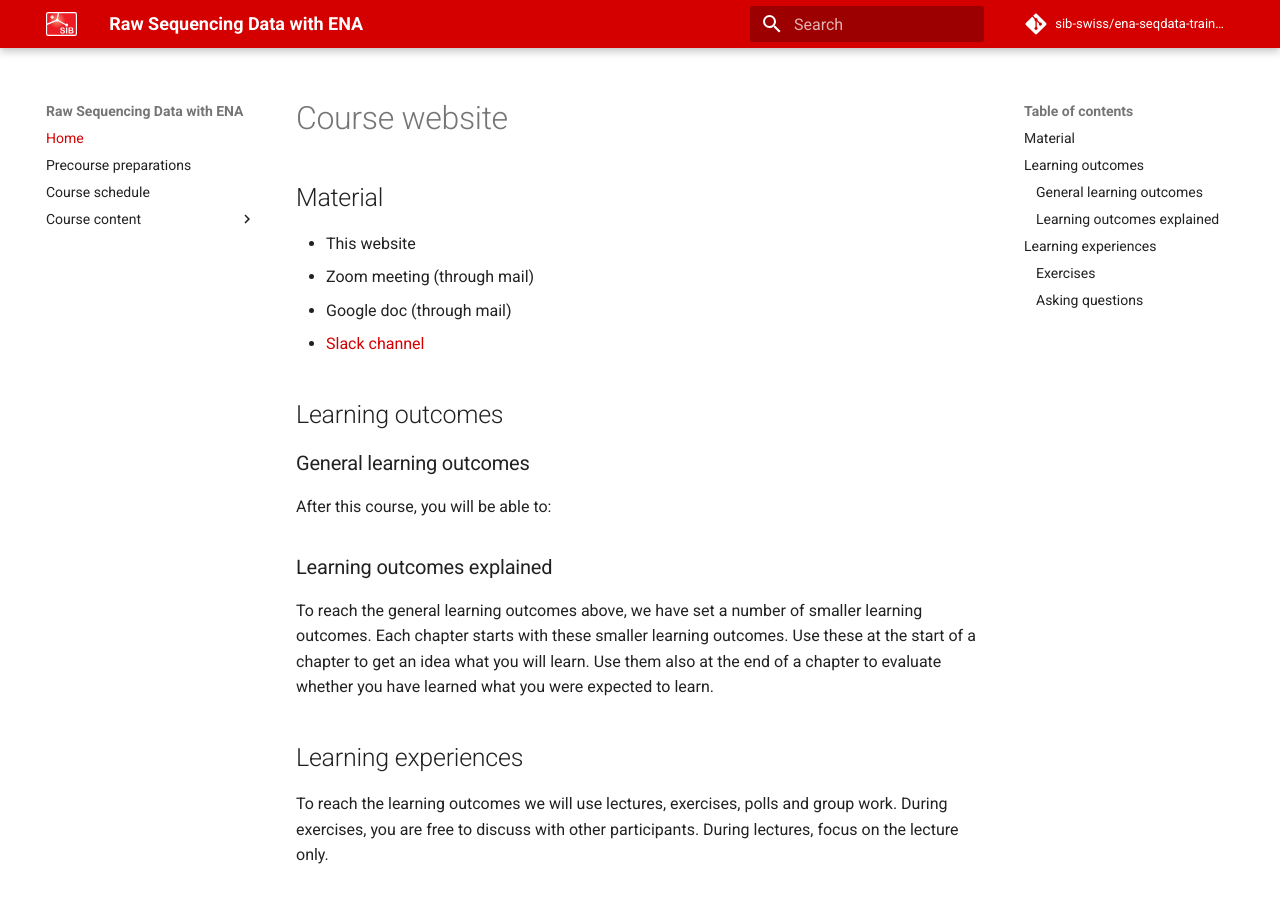
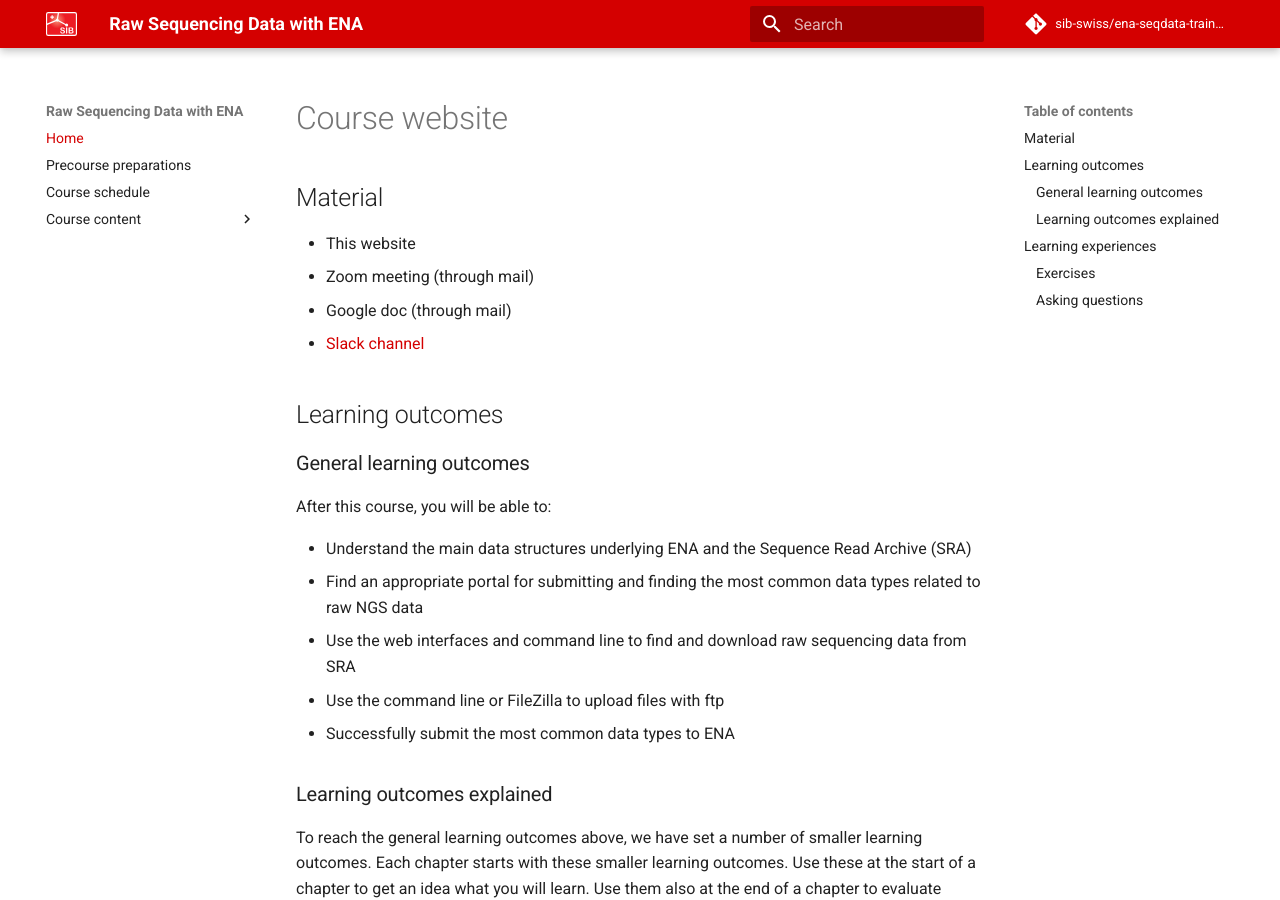
Before and after one commit to sib-swiss/ena-seqdata-training, an MkDocs documentation site: the page built from docs/index.md, in a window 1280 px wide and 900 px high. Built offline with MkDocs 1.6.1 and Material for MkDocs 9.7.7, drawn with Linux system fonts in a browser that asks for light colours; comment, search, counter and statistics services are not loaded; the version menu is left out.

```diff
--- a/docs/index.md
+++ b/docs/index.md
@@ -12,6 +12,12 @@
 ### General learning outcomes
 
 After this course, you will be able to:
+
+- Understand the main data structures underlying ENA and the Sequence Read Archive (SRA)
+- Find an appropriate portal for submitting and finding the most common data types related to raw NGS data
+- Use the web interfaces and command line to find and download raw sequencing data from SRA
+- Use the command line or FileZilla to upload files with ftp
+- Successfully submit the most common data types to ENA
 
 ### Learning outcomes explained
 
```
Also changed, not shown: 1 other file.
